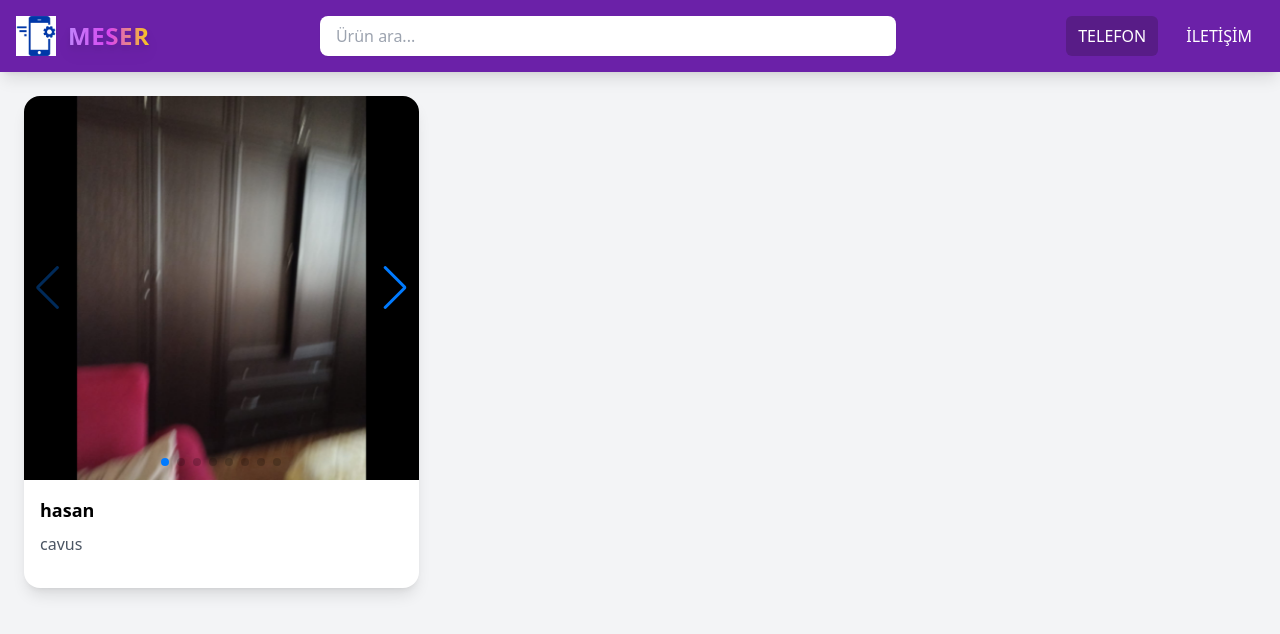
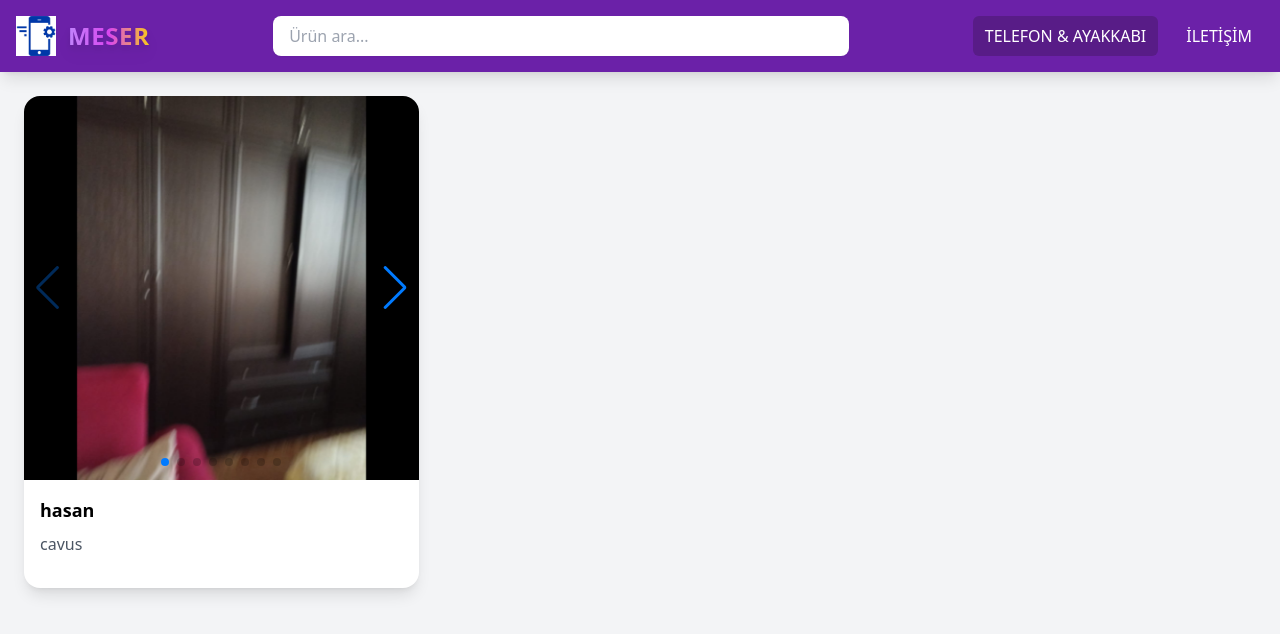
Before and after one commit to mrhasan34/meserWeb, a React (Create React App) app: page /#/products in a window 1280 px wide. Shown: the top 634 px of the page. Built offline with nearby package versions, Linux system fonts and the light colour scheme.

Commit message:
Update Navbar links to include "AYAKKABI" in TELEFON menu items

```diff
--- a/src/components/Navbar.jsx
+++ b/src/components/Navbar.jsx
@@ -48,7 +48,7 @@ const Navbar = ({ onSearchChange, searchTerm }) => {
               }`
             }
           >
-            TELEFON
+            TELEFON & AYAKKABI
           </NavLink>
           <NavLink
             to="/contact"
@@ -92,7 +92,7 @@ const Navbar = ({ onSearchChange, searchTerm }) => {
             className="px-4 py-2 hover:bg-purple-700"
             onClick={() => setMenuOpen(false)}
           >
-            TELEFON
+            TELEFON & AYAKKABI
           </NavLink>
           <NavLink
             to="/contact"
```
